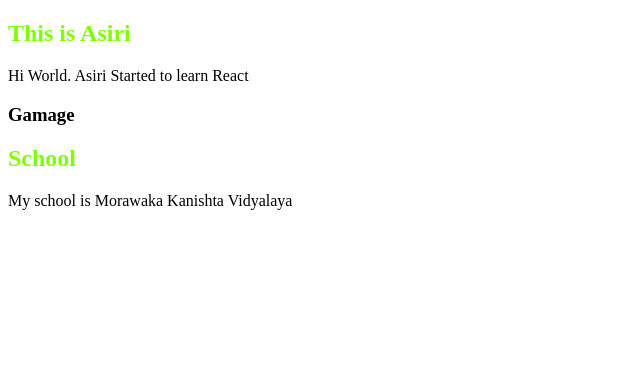
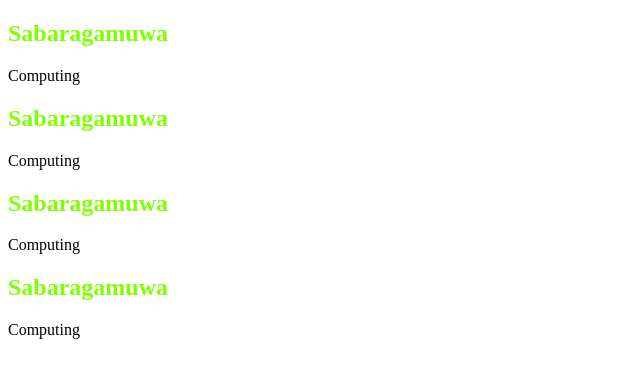
Before and after one commit to asiripr/my-first-react-app, a React (Create React App) app: page / in a window 1280 px wide. Shown: the top 378 px of the page, without its empty margins (0-640 px from the left). Built offline with nearby package versions, Linux system fonts and the light colour scheme.

Commit message:
started to work with components

```diff
--- a/src/App.js
+++ b/src/App.js
@@ -1,23 +1,37 @@
 import './App.css';
 
 function App() {
-  const userName = "Gamage";
-  const description = (
+  // const userName = "Gamage";
+  // const description = (
+  //   <div>
+  //     <h2>School</h2>
+  //     <p>My school is Morawaka Kanishta Vidyalaya</p>
+  //   </div>
+  // );
+  return (
+    // <div>
+    //   <h2>This is Asiri</h2>
+    //   <p>Hi World. Asiri Started to learn React</p>
+    //   {/* /<h3>userName</h3> we cant use variables in the code like this*/}
+    //   {/* we can use following methodology */}
+    //   <h3>{userName}</h3>
+    //   {description}
+    // </div>
     <div>
-      <h2>School</h2>
-      <p>My school is Morawaka Kanishta Vidyalaya</p>
-    </div>
-  );
-  return (
-    <div>
-      <h2>This is Asiri</h2>
-      <p>Hi World. Asiri Started to learn React</p>
-      {/* /<h3>userName</h3> we cant use variables in the code like this*/}
-      {/* we can use following methodology */}
-      <h3>{userName}</h3>
-      {description}
+      <UserData />
+      <UserData />
+      <UserData />
+      <UserData />
     </div>
   );
 }
-
+// UserData component
+const UserData = () =>{
+  return(
+    <div>
+      <h2>Sabaragamuwa</h2>
+      <p>Computing</p>
+    </div>
+  );
+};
 export default App;
```
